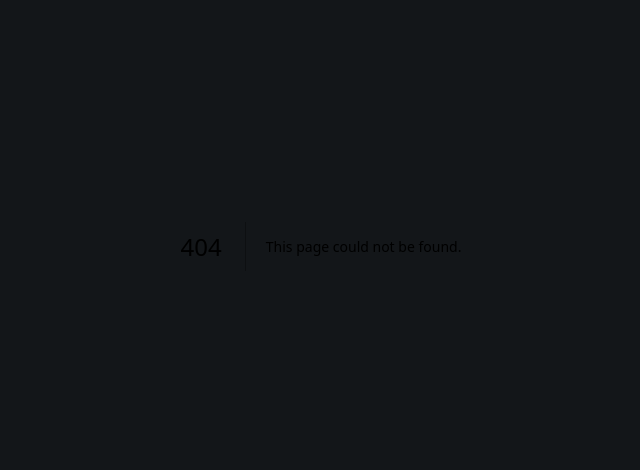
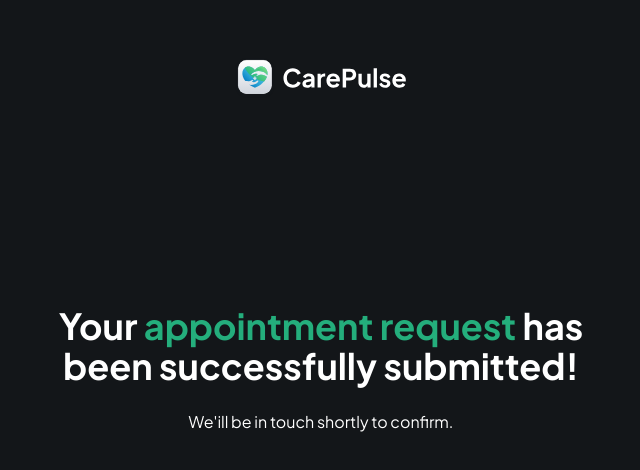
Before and after one commit to Abuhurrara/carepulse, a Next.js app: page /patients/1/new-appointment/success in a window 1280 px wide. Before the commit this address had no page. Shown: the part 154-624 px from the top of the page, without its empty margins (319-959 px from the left). Built offline with nearby package versions, Linux system fonts and the light colour scheme.

Commit message:
add success page

```diff
--- /dev/null
+++ b/app/patients/[userId]/new-appointment/success/page.tsx
@@ -0,0 +1,38 @@
+import Image from "next/image";
+import Link from "next/link";
+import React from "react";
+
+const Success = () => {
+  return (
+    <div className="flex h-screen max-h-screen px-[5%]">
+      <div className="success-img">
+        <Link href="/">
+          <Image
+            src="/assets/icons/logo-full.svg"
+            height={1000}
+            width={1000}
+            alt="logo"
+            className="h-10 w-fit"
+          />
+        </Link>
+
+        <section className="flex flex-col items-center">
+          <Image
+            src="/assets/gifs/success.gif"
+            height={300}
+            width={280}
+            alt="success"
+          />
+
+          <h2 className="header mb-6 max-w-[600px] text-center">
+            Your <span className="text-green-500">appointment request</span> has been successfully
+            submitted!
+          </h2>
+          <p>We'ill be in touch shortly to confirm.</p>
+        </section>
+      </div>
+    </div>
+  );
+};
+
+export default Success;
```
